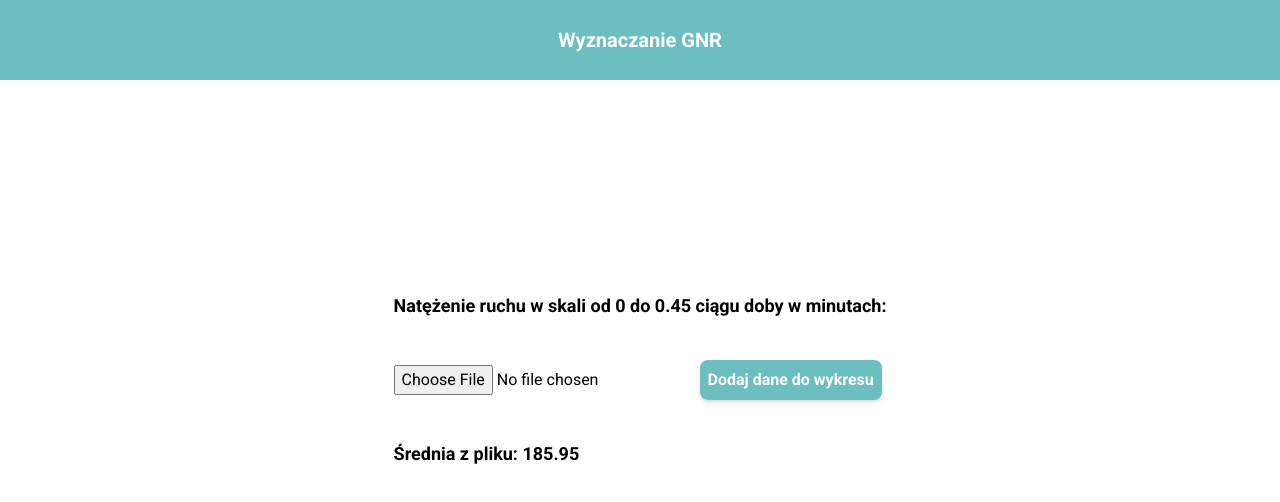
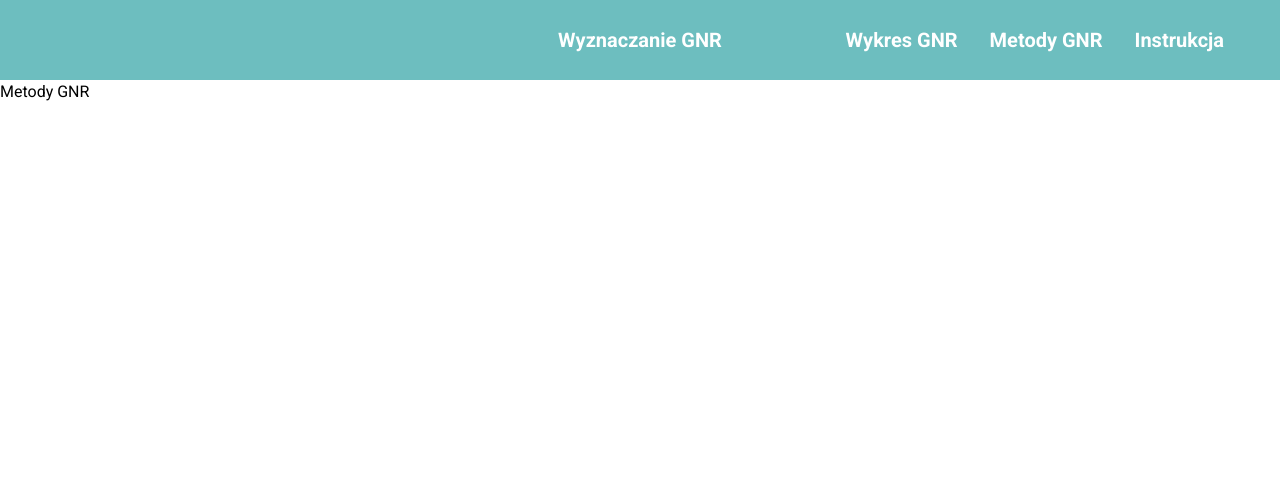
Before and after one commit to karbowskijakub/ir2-projekt, a React (Create React App) app: page /methods in a window 1280 px wide. Shown: the top 502 px of the page. Built offline with nearby package versions, Linux system fonts and the light colour scheme.

Commit message:
added some UI

```diff
--- a/package.json
+++ b/package.json
@@ -10,6 +10,7 @@
     "react": "^18.2.0",
     "react-chartjs-2": "^5.2.0",
     "react-dom": "^18.2.0",
+    "react-router-dom": "^6.18.0",
     "react-scripts": "5.0.1",
     "web-vitals": "^2.1.4",
     "xlsx": "^0.18.5"
--- a/src/App.js
+++ b/src/App.js
@@ -1,14 +1,20 @@
-import React from 'react';
-import ChartPage from './pages/ChartPage';
-import Header from './components/Header';
+import React from "react";
+import ChartPage from "./pages/ChartPage";
+import MethodsPage from "./pages/MethodsPage";
+import InstructionPage from "./pages/InstructionPage";
+import Header from "./components/Header";
+import { Routes, Route } from "react-router-dom";
 
 function App() {
-
   return (
-   <>
-   <Header/>
-   <ChartPage/>
-   </>
+    <>
+      <Header />
+      <Routes>
+        <Route path="/home" element={<ChartPage />} />
+        <Route path="/instruction" element={<InstructionPage />} />
+        <Route path="/methods" element={<MethodsPage />} />
+      </Routes>
+    </>
   );
 }
 
--- a/src/components/Chart.jsx
+++ b/src/components/Chart.jsx
@@ -154,7 +154,7 @@ const Chart = () => {
 
         {text !== null && average !== null && (
           <div className="my-10 font-bold text-lg">
-            {`Średnia z pliku: ${average.toFixed(2)}`}
+            {`Średnia z pliku czas.txt: ${average.toFixed(2)}`}
           </div>
         )}
       </div>
--- a/src/components/Header.jsx
+++ b/src/components/Header.jsx
@@ -1,9 +1,25 @@
 import React from "react";
-
+import { NavLink } from "react-router-dom";
 const Header = () => {
   return (
-    <div className="font-bold absolute w-full h-20 bg-tetnary flex justify-center items-center font text-xl text-white ">
-      <h1>Wyznaczanie GNR</h1>
+    <div className="relative font-bold align-top w-full h-20 bg-tetnary flex justify-between items-center font text-xl text-white ">
+      <div className="min-w-24"></div>
+      <div className="abba">
+        <h1>Wyznaczanie GNR</h1>
+      </div>
+      <div className="mr-10">
+        <ul className="flex justify-center flex-row">
+        <li className="cursor-pointer p-4 ">
+            <NavLink to="/home">Wykres GNR</NavLink>
+          </li>
+          <li className="cursor-pointer  p-4">
+            <NavLink to="/methods">Metody GNR</NavLink>
+          </li>
+          <li className="cursor-pointer p-4 ">
+            <NavLink to="/instruction">Instrukcja</NavLink>
+          </li>
+        </ul>
+      </div>
     </div>
   );
 };
--- /dev/null
+++ b/src/components/Instruction.jsx
@@ -0,0 +1,9 @@
+import React from 'react'
+
+const Instruction = () => {
+  return (
+    <div>Instrukcja</div>
+  )
+}
+
+export default Instruction
--- /dev/null
+++ b/src/components/MethodsGNR.jsx
@@ -0,0 +1,9 @@
+import React from 'react'
+
+const MethodsGNR = () => {
+  return (
+    <div>Metody GNR</div>
+  )
+}
+
+export default MethodsGNR
--- a/src/index.js
+++ b/src/index.js
@@ -2,11 +2,11 @@ import React from 'react';
 import ReactDOM from 'react-dom/client';
 import "../src/styles/index.css"
 import App from './App';
-
+import { BrowserRouter } from "react-router-dom";
 
 const root = ReactDOM.createRoot(document.getElementById('root'));
 root.render(
-  <React.StrictMode>
+  <BrowserRouter>
     <App />
-  </React.StrictMode>
+    </BrowserRouter>
 );
--- /dev/null
+++ b/src/pages/InstructionPage.jsx
@@ -0,0 +1,11 @@
+import React from 'react'
+import Instruction from '../components/Instruction'
+const InstructionPage = () => {
+  return (
+    <>
+    <Instruction/>
+    </>
+  )
+}
+
+export default InstructionPage
--- /dev/null
+++ b/src/pages/MethodsPage.jsx
@@ -0,0 +1,12 @@
+import React from 'react'
+import MethodsGNR from '../components/MethodsGNR'
+
+const MethodsPage = () => {
+  return (
+    <>
+    <MethodsGNR/>
+    </>
+  )
+}
+
+export default MethodsPage
--- a/src/styles/index.css
+++ b/src/styles/index.css
@@ -15,4 +15,7 @@
   .btn-primary {
     @apply p-2  bg-tetnary text-white font-semibold rounded-lg shadow-md hover:bg-cyan-600 focus:outline-none focus:ring-2 focus:ring-cyan-600 focus:ring-opacity-75;
   }
+  .abba{
+    @apply absolute top-1/2 left-1/2 -translate-x-2/4 -translate-y-2/4
+  }
 }
```
Also changed, not shown: 1 other file (tests, documents, lock files or other folders).
